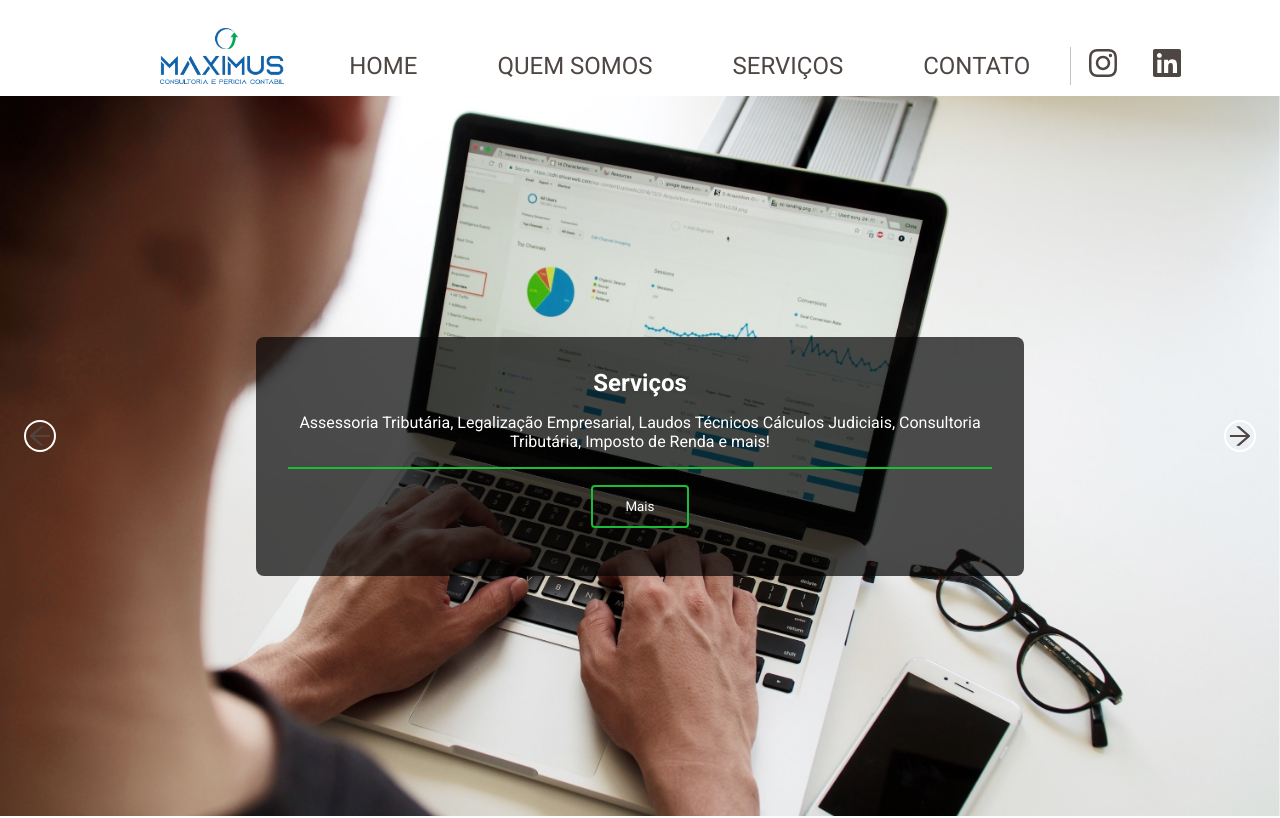
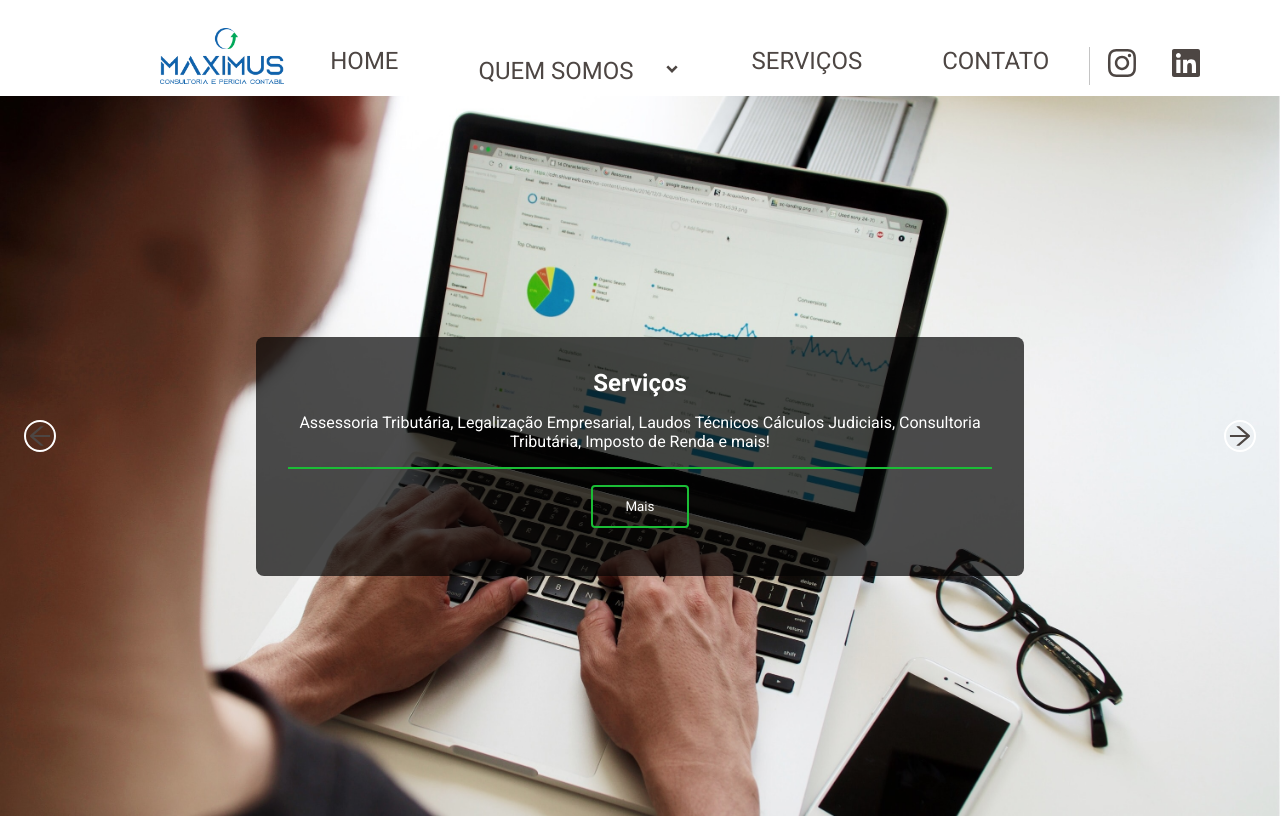
Before and after one commit to Fafaew/consultoria-maximus-react, a React (Create React App) app: page / in a window 1280 px wide. Shown: the top 818 px of the page. Built offline with nearby package versions, Linux system fonts and the light colour scheme.

Commit message:
adeed dropdown in navbar

```diff
--- a/src/Components/Navbar/Navbar.jsx
+++ b/src/Components/Navbar/Navbar.jsx
@@ -1,13 +1,18 @@
 import { Link } from "react-router-dom";
-import { useRef } from "react";
+import { useRef, useState } from "react";
 import { FaBars, FaTimes, FaInstagram, FaLinkedin } from "react-icons/fa";
 import styles from './Navbar.module.scss';
 import logo from '../../Assets/Img/logo.png';
+import { RiArrowDropDownLine } from "react-icons/ri";
 
 
 export default function Navbar() {
   const navRef = useRef();
   const navOverlay = useRef();
+
+  const [isDropdownOpen, setDropdownOpen] = useState(false);
+
+  const toggleDropdown = () => setDropdownOpen(!isDropdownOpen);
 
   const showNavBar = () => {
     navRef.current.classList.toggle(`${styles.responsiveNav}`)
@@ -15,9 +20,12 @@ export default function Navbar() {
   }
 
   const closeNavBar = () => {
-    navRef.current.classList.remove(`${styles.responsiveNav}`)
-    navOverlay.current.classList.remove(`${styles.navOverlay}`)
+    navRef.current.classList.remove(`${styles.responsiveNav}`);
+    navOverlay.current.classList.remove(`${styles.navOverlay}`);
+    hideDropdown();
   }
+
+  const hideDropdown = () => setDropdownOpen(false);
 
   return (
     <div className={styles.overlay} ref={navOverlay}>
@@ -26,7 +34,15 @@ export default function Navbar() {
         <nav ref={navRef} className={styles.nav}>
           <ul className={styles.navHeaderList}>
             <Link to="/" onClick={closeNavBar}>HOME</Link>
-            <Link to="/about" onClick={closeNavBar}>QUEM SOMOS</Link>
+            <li
+              className={`${styles.dropdownItem} ${isDropdownOpen ? styles.open : ''}`}
+            >
+              <Link onClick={toggleDropdown}>QUEM SOMOS <RiArrowDropDownLine className={styles.dropdownArrow} /> </Link>
+              <ul className={styles.dropdown}>
+                <li><Link to="/about/team" onClick={closeNavBar}>Equipe</Link></li>
+                <li><Link to="/about/history" onClick={closeNavBar}>História</Link></li>
+              </ul>
+            </li>
             <Link to="/services" onClick={closeNavBar}>SERVIÇOS</Link>
             <Link to="/contact" onClick={closeNavBar}>CONTATO</Link>
           </ul>
@@ -36,7 +52,7 @@ export default function Navbar() {
                 <a href="http://www.instragram.com"><FaInstagram /></a>
               </button>
               <button className={styles.socialLinksButton}>
-              <a href="http://www.linkedin.com"><FaLinkedin /> </a>
+                <a href="http://www.linkedin.com"><FaLinkedin /> </a>
               </button>
             </div>
             <img className={styles.logoNavOverlay} src={logo} alt="Logo Maximus"/>
--- a/src/Components/Navbar/Navbar.module.scss
+++ b/src/Components/Navbar/Navbar.module.scss
@@ -28,10 +28,6 @@
   right: 4rem;
   gap: 2rem;
 
-  li a {
-    font-size: 1rem;
-  }
-
   @include media-lg {
     display: flex;
     bottom: 0;
@@ -39,6 +35,40 @@
     right: 0;
   }
 }
+
+.dropdownItem {
+  position: relative;
+  font-size: 1.5rem;
+
+  &.open {
+    .dropdown {
+      display: block;
+      position: fixed;
+      left: 1rem;
+      list-style: none;
+    }
+  }
+
+  .dropdownArrow {
+    position: relative;
+    left: 1rem;
+    top: 6px;
+    width: 2rem;
+    height: 2rem;
+  }
+}
+
+.dropdown {
+  display: none;
+  position: relative;
+  left: 0;
+  background-color: #fff;
+  box-shadow: 0 2px 4px rgba(0, 0, 0, 0.1);
+  z-index: 1;
+}
+
+
+
 
 .header .navBtn {
   margin-top: 1.5rem;
```
